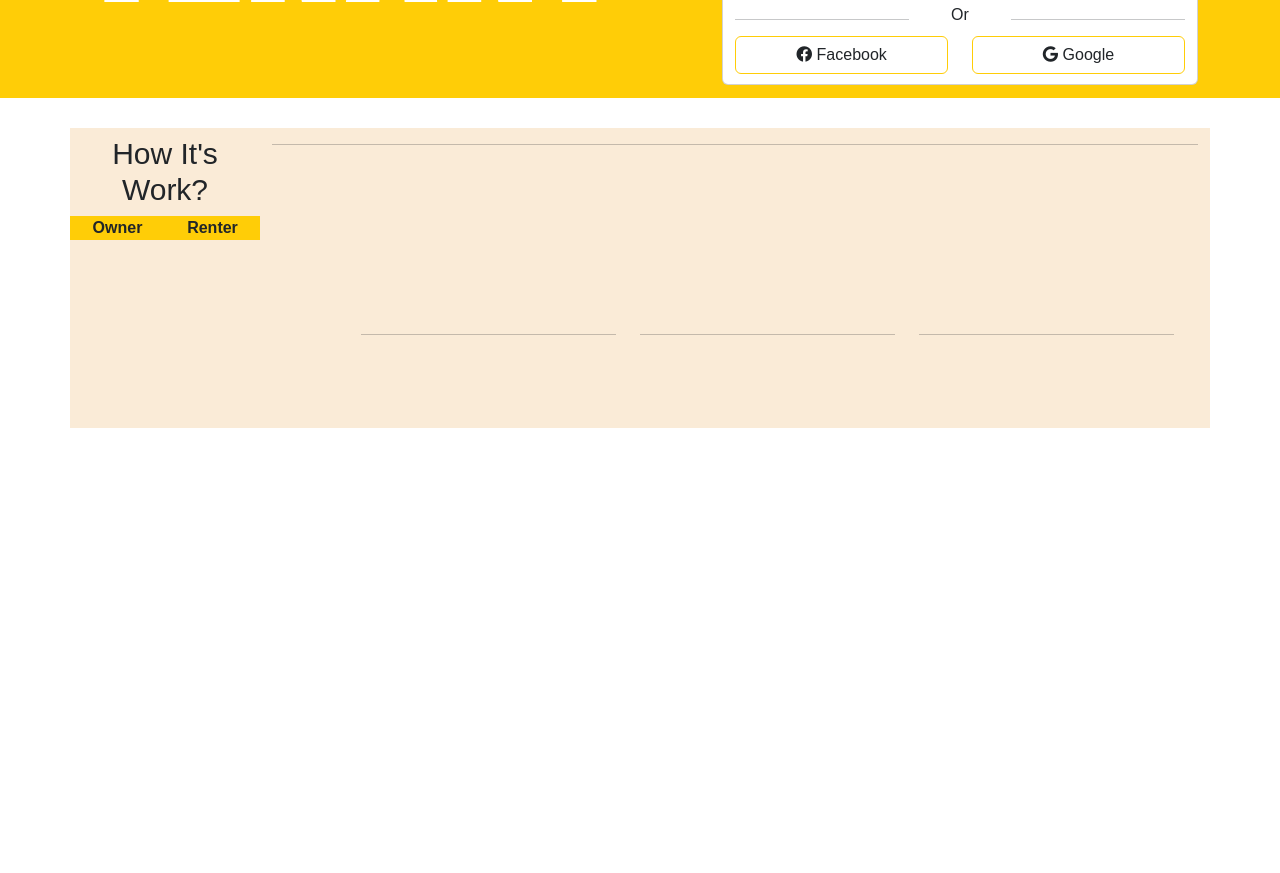
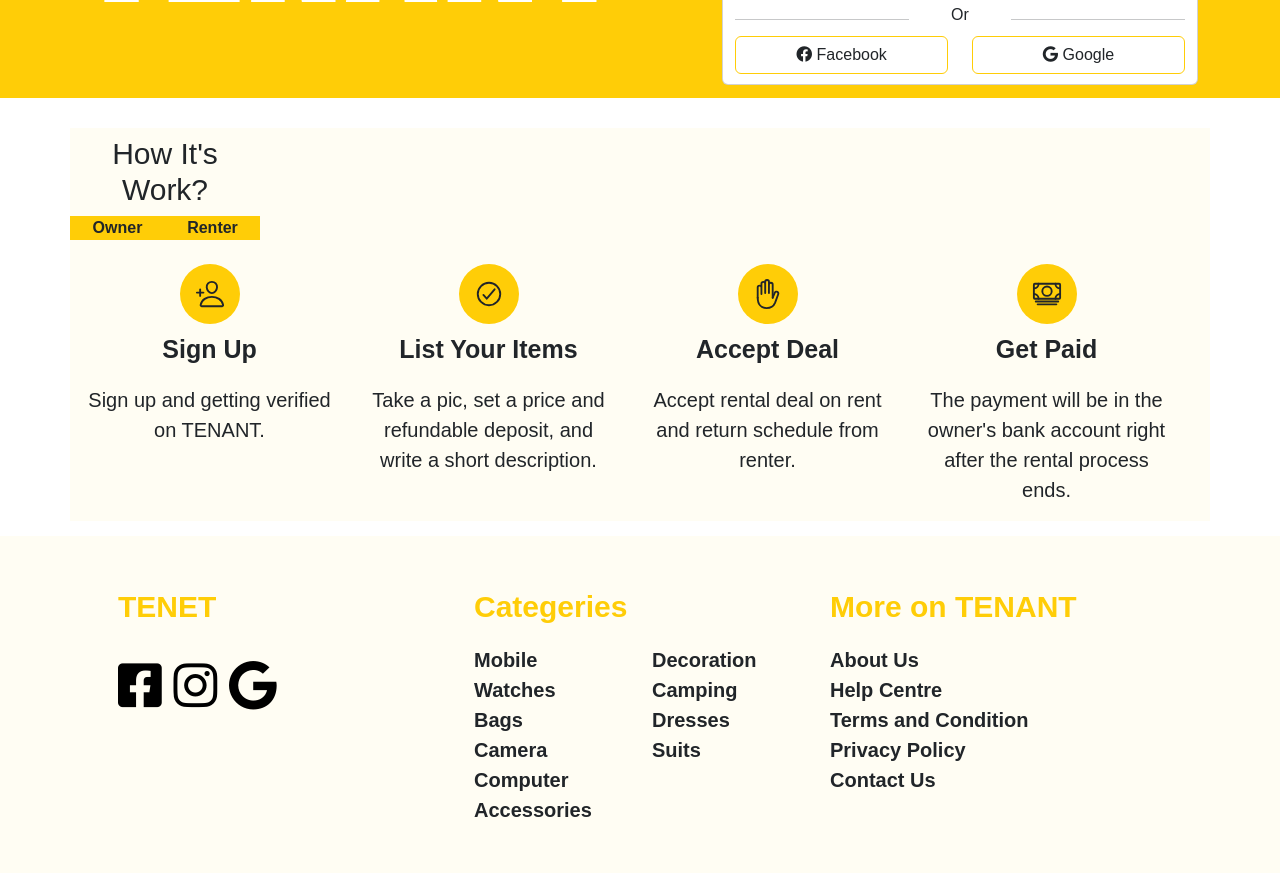
Before and after one commit to kunaun1234/Tenant-Projecct, a plain HTML site: page index.html in a window 1280 px wide. Shown: the part 376-1249 px from the top of the page. Before the commit the page ends 804 px from the top, so only its background shows below. Drawn offline with nearby package versions, Linux system fonts and the light colour scheme; a web font is replaced by a local one.

Commit message:
0.0.3
Beta

```diff
--- a/index.html
+++ b/index.html
@@ -21,6 +21,10 @@
       rel="stylesheet"
       href="https://cdnjs.cloudflare.com/ajax/libs/font-awesome/6.3.0/css/all.min.css"
     />
+
+    <script type="module" src="https://unpkg.com/ionicons@5.5.2/dist/ionicons/ionicons.esm.js"></script>
+<script nomodule src="https://unpkg.com/ionicons@5.5.2/dist/ionicons/ionicons.js"></script>
+
   </head>
 
   <body>
@@ -96,22 +100,89 @@
                         <div class="col-6 text-center" id="txt-content">Renter</div>
                     </div>
                 </div>
-                <div class="col-10"><hr></div>
+                <div class="col-10"></div>
 
-                <div class="row">
+                <div class="row text-center mt-4" id="txt-how">
                     <div class="col-3">
+                      <ion-icon class="fa text-center" name="person-add-outline" ></ion-icon>
+                      <p id="txt-how-title">Sign Up</p>
+                      <p id="txt-how-content">Sign up and getting verified on TENANT.</p>
+                    </div>
+                    <div class="col-3 text-center">
+                      <ion-icon name="checkmark-circle-outline"></ion-icon>
+                      <p id="txt-how-title">List Your Items</p>
+                      <p id="txt-how-content">Take a pic, set a price and refundable deposit, and write a short description.</p>
+                    </div>
+                    <div class="col-3 text-center">
+                      <ion-icon name="hand-left-outline"></ion-icon>
+                      <p id="txt-how-title">Accept Deal</p>
+                      <p id="txt-how-content">Accept rental deal on rent and return schedule from renter.</p>
+                    </div>
+                    <div class="col-3 text-center">
+                      <ion-icon name="cash-outline"></ion-icon>
+                      <p id="txt-how-title">Get Paid</p>
+                      <p id="txt-how-content">The payment will be in the owner's bank account right after the rental process ends.</p>
 
                     </div>
-                    <div class="col-3"><hr></div>
-                    <div class="col-3"><hr></div>
-                    <div class="col-3"><hr></div>
                 </div>
+            </div>
+        </div>
+    </div>
+
+
+    <div class="footer">
+      <div class="container-fluid">
+        <div class="container">
+        <div class="row">
+          <div class="col-4">
+            <p id="footer-title"> TENET</p>
+            <div class="row" id="brand-icon">
+              <div class="col-12" id="content-brand-icon">
+                <a href="#"><i class="fa-brands fa-square-facebook"></i></a>
+                <a href="#"><i class="fa-brands fa-instagram"></i></a>
+                <a href="#"><i class="fa-brands fa-google"></i></a>
+              </i>
             </div>
 
 
+            </div>
+          </div>
+          <div class="col-4">
+            <p id="footer-title"> Categeries </p>
+            <div class="row">
+              <div class="col-6">
+                <p id="content-cat">Mobile</p>
+                <p id="content-cat">Watches</p>
+                <p id="content-cat">Bags</p>
+                <p id="content-cat">Camera</p>
+                <p id="content-cat">Computer</p>
+                <p id="content-cat">Accessories</p>
+              </div>
+            <div class="col-6">
+                <p id="content-cat">Decoration</p>
+                <p id="content-cat">Camping</p>
+                <p id="content-cat">Dresses</p>
+                <p id="content-cat">Suits</p>
+            </div>
+          </div>
+          </div>
+          <div class="col-4">
+            <p id="footer-title"> More on TENANT</p>
+            <div class="row">
+              <div class="col-12">
+                <p id="content-cat">About Us</p>
+                <p id="content-cat">Help Centre</p>
+                <p id="content-cat">Terms and Condition</p>
+                <p id="content-cat">Privacy Policy</p>
+                <p id="content-cat">Contact Us</p>
+              </div>
+            </div>
+          </div>
+        </div>
+      </div>
+    </div>
+    </div>
 
-        </div>
-    </div>
 
 
 
--- a/style.css
+++ b/style.css
@@ -96,15 +96,15 @@ main {
 }
 
 
-
+/* ======================================= How It's Work StaRt ============================*/
 
 #id-how{
     font-family: 'Barlow Condensed', sans-serif;
 
     font-weight: 900;
     margin-top: 30px;
-    height: 300px;
-    background-color: antiquewhite;
+    height: max-content;
+    background-color: #FFFDF3;
 }
 
 div.content h1 {
@@ -117,19 +117,69 @@ div.content #txt-content{
 
 }
 
+#txt-how-title {
+    font-weight: 900;
+    font-size: 25px;
+}
+
+#txt-how-content {
+    font-weight: 500;
+    font-size: 20px;
+}
 
 
-i.fa {
+ion-icon  {
     display: inline-block;
-    border-radius: 60px;
-    box-shadow: 0 0 2px #888;
-    padding: 0.5em 0.6em;
+    border-radius: 70px;
+    padding: 0.5em 0.5em;
     background-color: #FFCD07;
+    box-shadow: none;
+    font-size: 30px;
 
-  }
+}
+
+/* ======================================= How It's Work StaRt End ============================*/
+
+
+#content-brand-icon {
+    font-size: 50px;
 
 
 
-footer {
-    background-color: #fff;
 }
+
+#content-brand-icon a {
+    text-decoration: none;
+}
+
+#content-brand-icon a i {
+    color: black;
+}
+
+.footer .container-fluid {
+    margin-top: 15px;
+    background-color: #FFFDF3;
+}
+
+
+.footer .container-fluid .container {
+    padding: 3rem;
+}
+
+#footer-title {
+    font-family: 'Barlow Condensed', sans-serif;
+
+    font-size: 30px;
+    font-weight: bolder;
+    color:#FFCD07;
+
+}
+
+
+#content-cat {
+    margin-top: 0;
+    margin-bottom: 0;
+    font-family: 'Barlow Condensed', sans-serif;
+    font-size: 20px;
+    font-weight: 800;
+}
```
